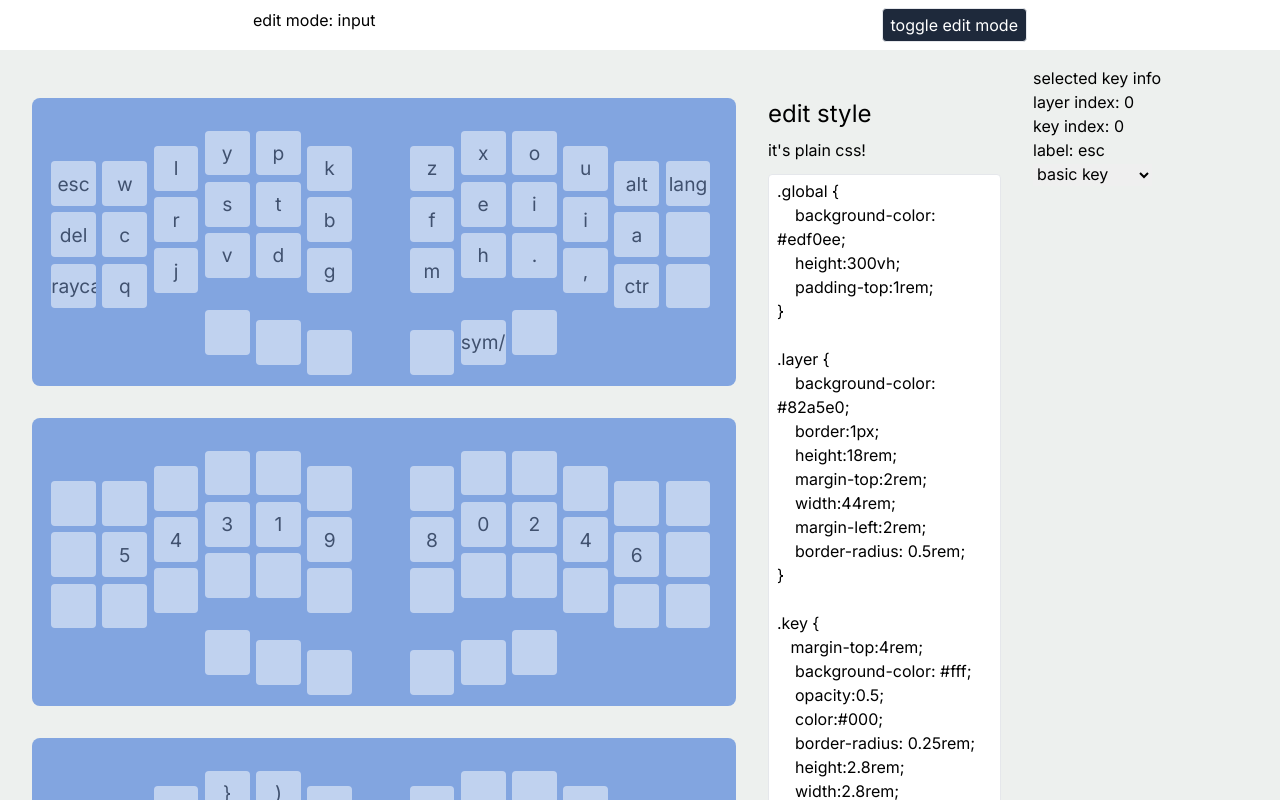
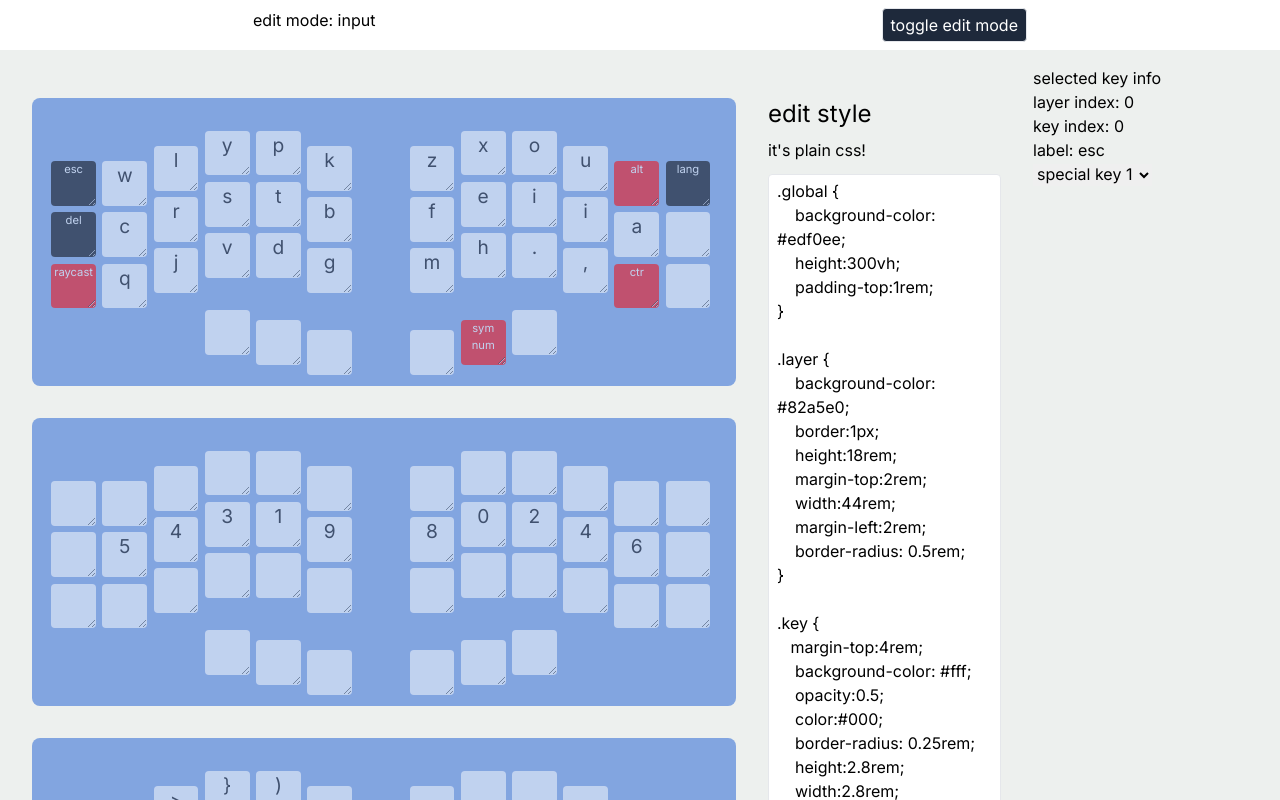
Before and after one commit to jaroslaw-weber/keyfab, a Next.js app: page / in a window 1280 px wide. Shown: the top 800 px of the page. Built offline with nearby package versions, Linux system fonts and the light colour scheme.

Commit message:
fix layers

```diff
--- a/app/components/EditKeyPanel.tsx
+++ b/app/components/EditKeyPanel.tsx
@@ -12,7 +12,7 @@ export function EditKeyPanel() {
     if (!layer.specialKeys) {
       layer.specialKeys = [];
     }
-	//remove special key
+    //remove special key
     layer.specialKeys = layer.specialKeys.filter(
       (x) => x.index != key.keyIndex
     );
@@ -25,22 +25,15 @@ export function EditKeyPanel() {
     setLayers([...layers]);
   }
 
-  function getCategory() {
-    const category = layer.specialKeys?.[key.keyIndex]?.category ?? 0;
-    return category.toString()
-  }
-
-  const category = getCategory();
+  const category = layer.specialKeys?.find(x=> x.index == key.keyIndex)?.category ?? 0;
+  console.log('category', category);
   return (
     <div>
       <p>selected key info</p>
       <p>layer index: {key.layerIndex}</p>
       <p>key index: {key.keyIndex}</p>
       <p>label: {label}</p>
-      <select
-        value={category}
-        onChange={(e) => setCategory(e.target.value)}
-      >
+      <select value={category} onChange={(e) => setCategory(e.target.value)}>
         <option value="0">basic key</option>
         <option value="1">special key 1</option>
         <option value="2">special key 2</option>
--- a/app/components/KeyboardKey.tsx
+++ b/app/components/KeyboardKey.tsx
@@ -45,7 +45,7 @@ export default function KeyboardKey(props: {
 
   //if edit mode is 'input' allow to edit label
   let keyElem = (
-    <input
+    <textarea
       className="m-auto text-center mx-auto stealthy w-full h-full"
       value={v}
       onChange={(e) => {
@@ -53,7 +53,7 @@ export default function KeyboardKey(props: {
         newLayers[layerIndex].legends[index] = e.target.value;
         setLayers(newLayers);
       }}
-    ></input>
+    ></textarea>
   );
   //if edit mode is 'select', allow to select key
   if (editMode == EditMode.select) {
--- a/app/layer.ts
+++ b/app/layer.ts
@@ -1,5 +1,3 @@
-
-
 export const defaultUserLayout: Layer[] = [
   {
     name: "base",
@@ -44,9 +42,18 @@ export const defaultUserLayout: Layer[] = [
       "ctr",
       null,
       null,
-      "sym/num",
+      "sym\nnum",
     ],
     order: 0,
+    specialKeys: [
+      { index: 0, category: 1 },
+      { index: 37, category: 2 },
+      { index: 25, category: 2 },
+      { index: 26, category: 1 },
+      { index: 6, category: 1 },
+      { index: 12, category: 2 },
+      { index: 40, category: 2 },
+    ],
   },
   {
     name: "symbols",
```
